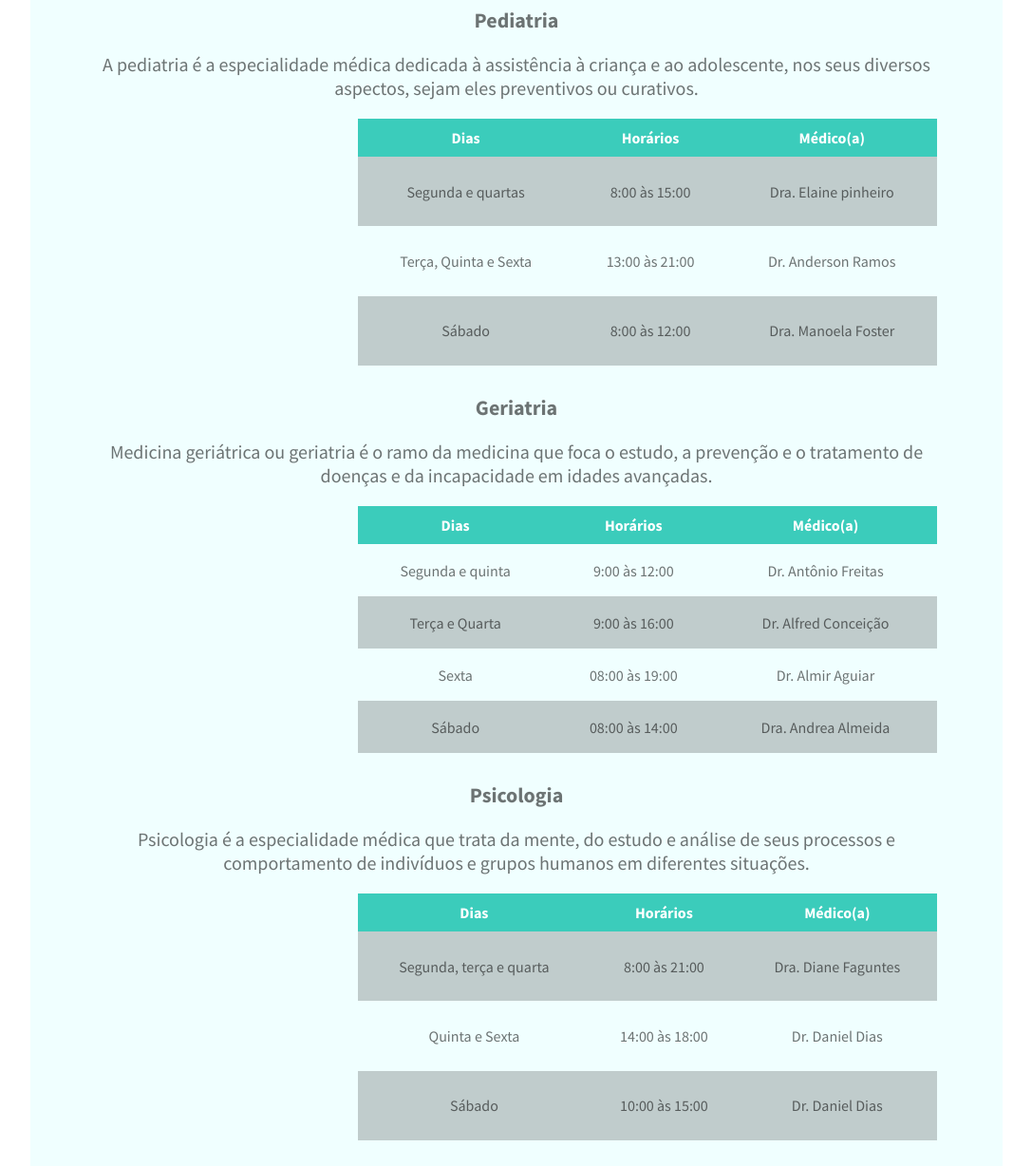
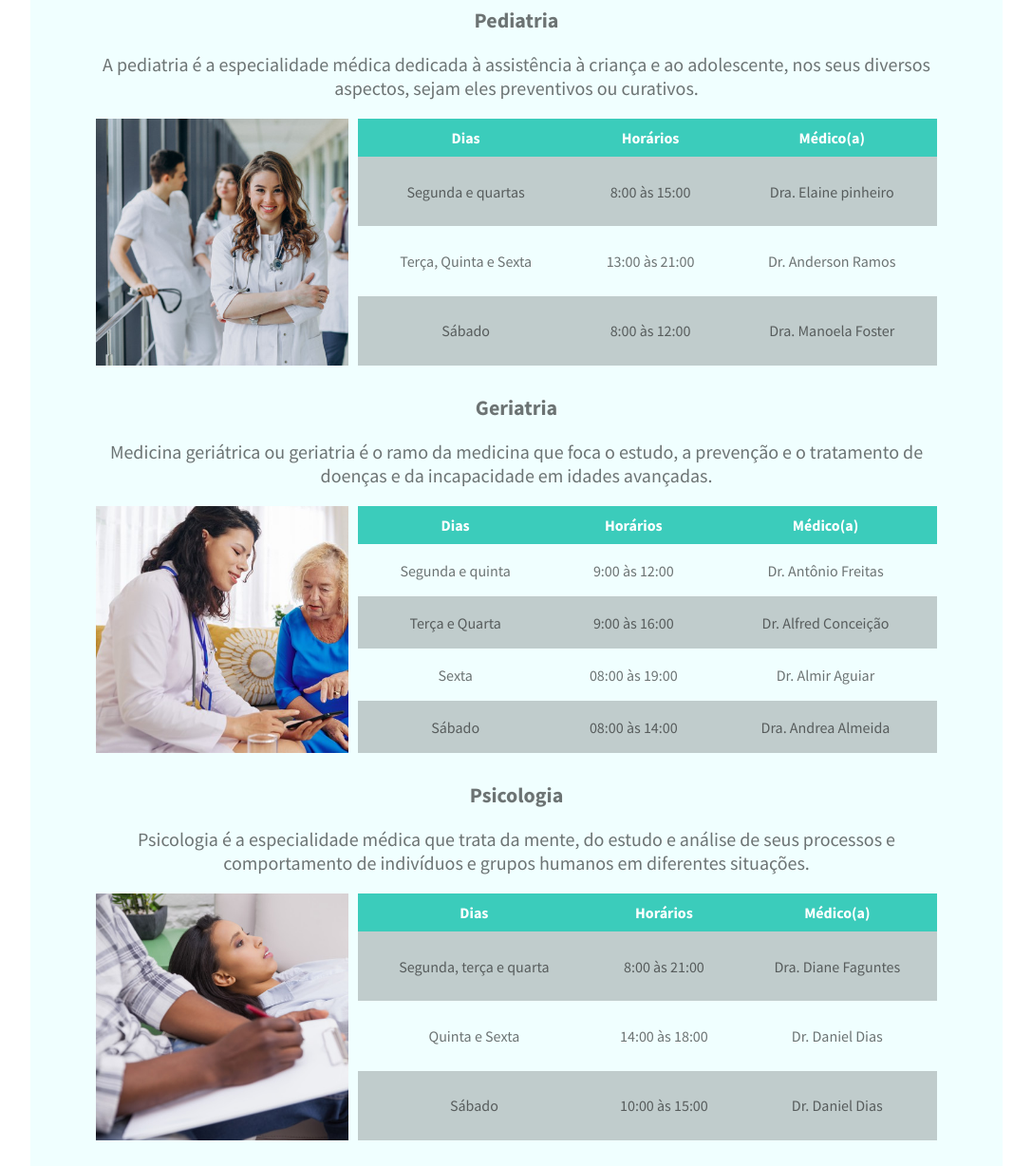
Before and after one commit to FlaJaconis/Clinica-Medica_Responsivo, a plain HTML site: page especialidades.html in a window 1280 px wide. Shown: the part 700-1928 px from the top of the page at 95% size, without its empty margins (96-1183 px from the left). Drawn offline with Linux system fonts and the light colour scheme; the site is published under a folder, as on GitHub Pages, so addresses that start at the root find nothing.

Commit message:
teste imagem

```diff
--- a/css/estilos-especialidades.css
+++ b/css/estilos-especialidades.css
@@ -149,19 +149,19 @@ table tbody tr:nth-last-of-type(odd) {
     }
 
     #pediatria .img-medico {
-        background-image: url("/assets/pediatra2.png");
+        background-image: url("../assets/pediatra2.png");
     }
 
     #geriatria .img-medico {
-        background-image: url("/assets/geriatra.png");
+        background-image: url("../assets/geriatra.png");
     }
 
     #psicologia .img-medico {
-        background-image: url("/assets/psicologo.png");
+        background-image: url("../assets/psicologo.png");
     }
 
     #fisioterapia .img-medico {
-        background-image: url("/assets/fisioterapia.png");
+        background-image: url("../assets/fisioterapia.png");
 
     }
 
```
